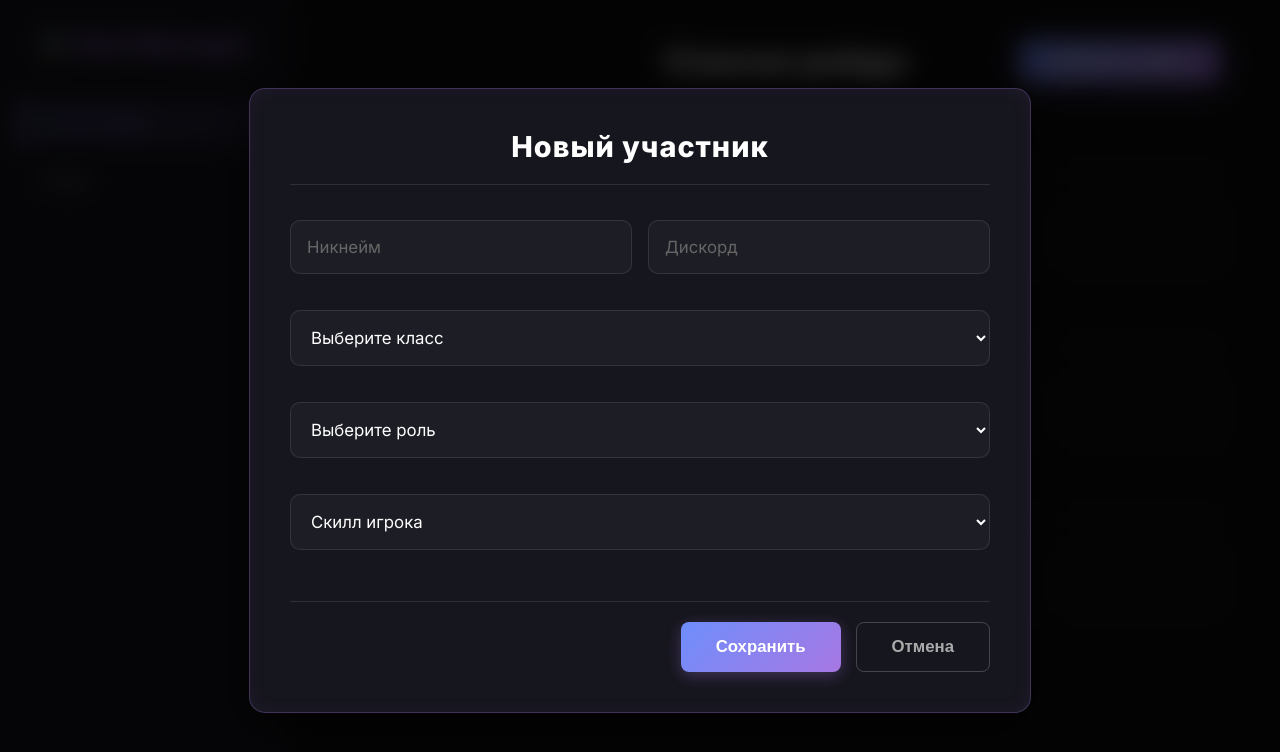
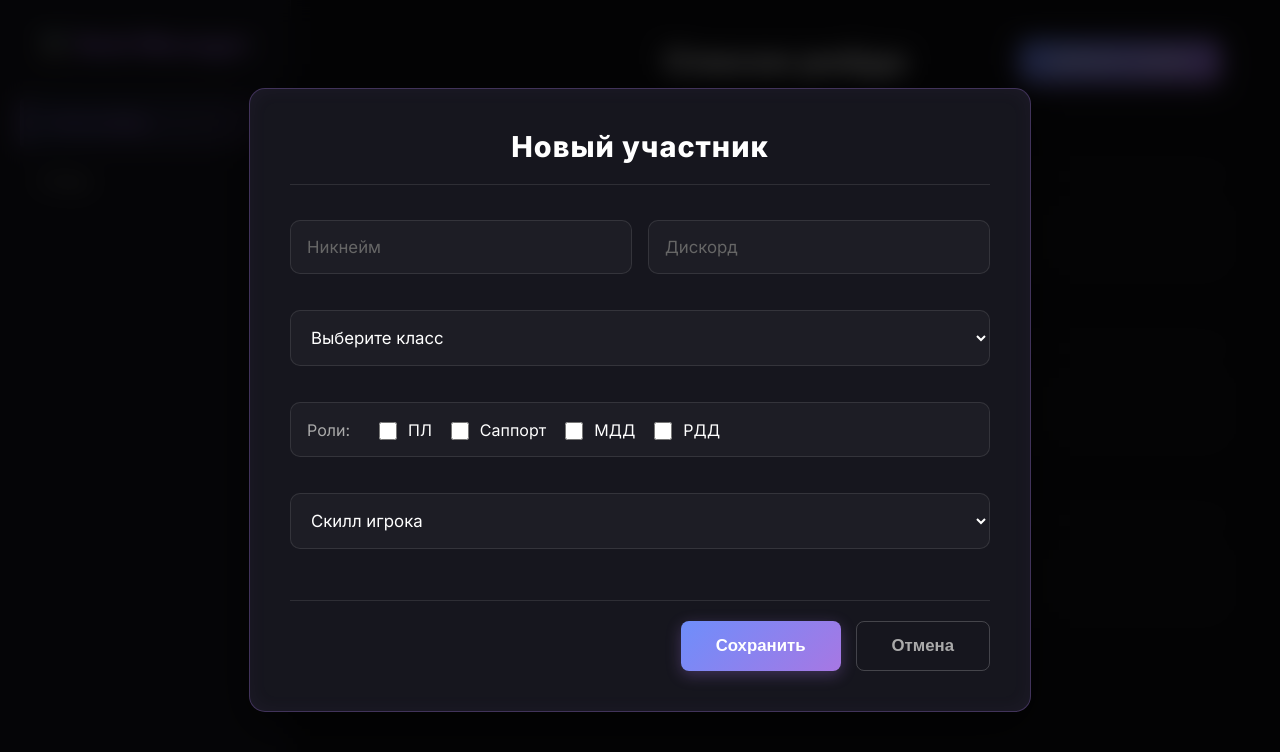
Before and after one commit to IliaAnushko/Raid-Manager, a Vue app: page / in a window 1280 px wide. Both pictures are taken after a click on the button "Добавить игрока". Shown: the top 752 px of the page. Built offline with nearby package versions, Linux system fonts and the light colour scheme.

Commit message:
correct the players role checkbox

```diff
--- a/src/components/assets/main.css
+++ b/src/components/assets/main.css
@@ -13,6 +13,41 @@ input, select, textarea {
   width: 100%;
   box-sizing: border-box;
   margin-bottom: 16px;
+}
+
+input[type="checkbox"] {
+  width: 18px;
+  height: 18px;
+  margin-bottom: 0;
+  padding: 0;
+  accent-color: #a777e3;
+  cursor: pointer;
+}
+
+.roles-group {
+  display: flex;
+  align-items: center;
+  flex-wrap: wrap;
+  gap: 15px;
+  background: rgba(255, 255, 255, 0.03);
+  border: 1px solid rgba(255, 255, 255, 0.1);
+  padding: 16px;
+  border-radius: 10px;
+  margin-bottom: 16px;
+}
+
+.roles-label {
+  color: #aaa;
+  margin-right: 10px;
+}
+
+.role-checkbox {
+  display: flex;
+  align-items: center;
+  gap: 8px;
+  color: #fff;
+  cursor: pointer;
+  user-select: none;
 }
 
 input::placeholder, textarea::placeholder { color: #666; }
--- a/src/components/roster/AddPlayerModal.vue
+++ b/src/components/roster/AddPlayerModal.vue
@@ -11,7 +11,7 @@ const raidStore = useRaidStore();
 const newName = ref('');
 const newDiscord = ref('');
 const newClass = ref('');
-const newRole = ref('');
+const newRole = ref([]);
 const newSkill = ref('');
 
 function addNewPlayer(){
@@ -26,7 +26,7 @@ function addNewPlayer(){
    newName.value = '';
    newDiscord.value = '';
    newClass.value = '';
-   newRole.value = '';
+   newRole.value = [];
    newSkill.value = '';
 
    emit('close');
@@ -105,13 +105,13 @@ function addNewPlayer(){
         <option>Сераф</option>
       </select>
 
-      <select v-model="newRole">
-      <option value="" disabled selected>Выберите роль</option>
-        <option>Танк</option>
-        <option>Хил</option>
-        <option>МДД</option>
-        <option>РДД</option>
-      </select>
+      <div class="roles-group">
+        <span class="roles-label">Роли:</span>
+        <label class="role-checkbox"><input type="checkbox" value="ПЛ" v-model="newRole"> ПЛ</label>
+        <label class="role-checkbox"><input type="checkbox" value="Саппорт" v-model="newRole"> Саппорт</label>
+        <label class="role-checkbox"><input type="checkbox" value="МДД" v-model="newRole"> МДД</label>
+        <label class="role-checkbox"><input type="checkbox" value="РДД" v-model="newRole"> РДД</label>
+      </div>
 
       <select v-model="newSkill">
       <option value="" disabled selected>Скилл игрока</option>
--- a/src/components/roster/EditPlayerModal.vue
+++ b/src/components/roster/EditPlayerModal.vue
@@ -20,7 +20,7 @@ const currentPlayer = raidStore.players.find(p => p.id === props.playerId);
 const newName = ref(currentPlayer.name);
 const newDiscord = ref(currentPlayer.discord || '');
 const newClass = ref(currentPlayer.characterClass);
-const newRole = ref(currentPlayer.role);
+const newRole = ref(Array.isArray(currentPlayer.role) ? [...currentPlayer.role] : (currentPlayer.role ? [currentPlayer.role] : []));
 const newSkill = ref(currentPlayer.skill);
 const newStatus = ref(currentPlayer.status || 'active');
 
@@ -111,13 +111,13 @@ function editPlayer(){
         <option>Сераф</option>
       </select>
 
-      <select v-model="newRole">
-      <option value="" disabled selected>Выберите роль</option>
-        <option>ПЛ</option>
-        <option>Саппорт</option>
-        <option>МДД</option>
-        <option>РДД</option>
-      </select>
+      <div class="roles-group">
+        <span class="roles-label">Роли:</span>
+        <label class="role-checkbox"><input type="checkbox" value="ПЛ" v-model="newRole"> ПЛ</label>
+        <label class="role-checkbox"><input type="checkbox" value="Саппорт" v-model="newRole"> Саппорт</label>
+        <label class="role-checkbox"><input type="checkbox" value="МДД" v-model="newRole"> МДД</label>
+        <label class="role-checkbox"><input type="checkbox" value="РДД" v-model="newRole"> РДД</label>
+      </div>
 
       <select v-model="newSkill">
       <option value="" disabled selected>Скилл игрока</option>
--- a/src/components/roster/PlayerCard.vue
+++ b/src/components/roster/PlayerCard.vue
@@ -32,7 +32,12 @@ const player = computed(() => {
         </div>
         <div class="tags">
           <span class="tag class-tag">{{ player.characterClass }}</span>
-          <span class="tag role-tag">{{ player.role }}</span>
+          <template v-if="Array.isArray(player.role)">
+            <span v-for="r in player.role" :key="r" class="tag role-tag">{{ r }}</span>
+          </template>
+          <template v-else-if="player.role">
+            <span class="tag role-tag">{{ player.role }}</span>
+          </template>
           <span class="tag skill-tag">{{ player.skill }}</span>
         </div>
       </div>
```
